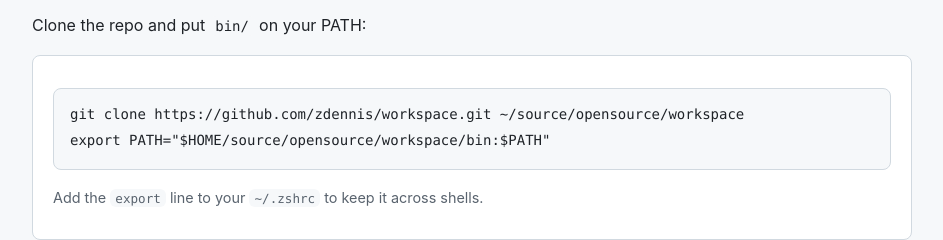
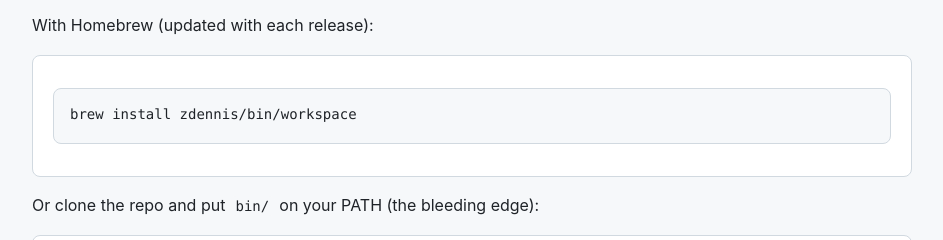
Before and after one commit to zdennis/workspace, a plain HTML site: page docs/index.html in a window 1280 px wide. Shown: the part 706-946 px from the top of the page, without its empty margins (168-1111 px from the left). Drawn offline with Linux system fonts and the light colour scheme.

Commit message:
Note the Homebrew install method on the install page

```diff
--- a/docs/index.html
+++ b/docs/index.html
@@ -91,7 +91,11 @@ brew install zdennis/bin/ascii-banner</code></pre>
   </div>
 
   <h2>Install</h2>
-  <p>Clone the repo and put <code>bin/</code> on your PATH:</p>
+  <p>With Homebrew (updated with each release):</p>
+  <div class="card">
+    <pre><code>brew install zdennis/bin/workspace</code></pre>
+  </div>
+  <p>Or clone the repo and put <code>bin/</code> on your PATH (the bleeding edge):</p>
   <div class="card">
     <pre><code>git clone https://github.com/zdennis/workspace.git ~/source/opensource/workspace
 export PATH="$HOME/source/opensource/workspace/bin:$PATH"</code></pre>
```
